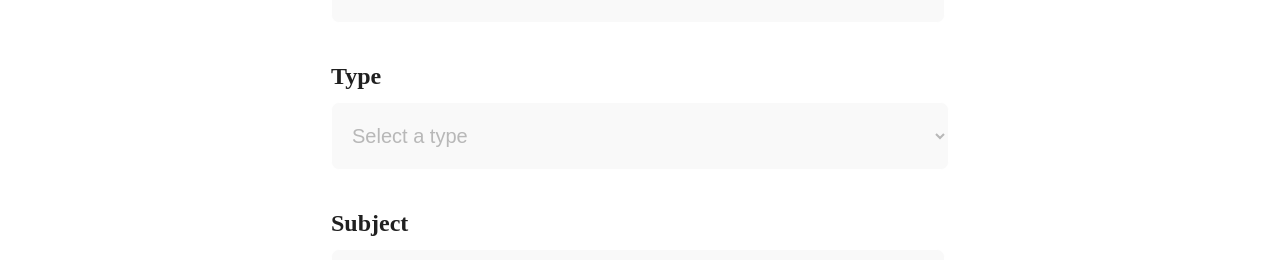
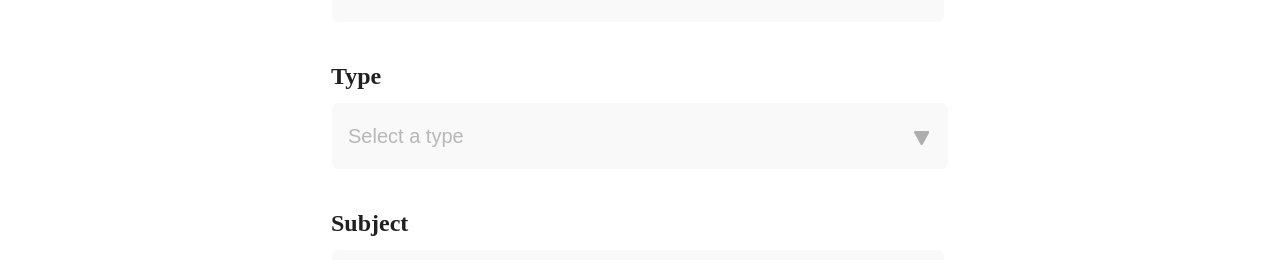
Before and after one commit to Creativehill-Labs/xylo-web-front, a React (Create React App) app: page /helpcenter/submit in a window 1280 px wide. Shown: the part 802-1062 px from the top of the page. Built offline with nearby package versions, Linux system fonts and the light colour scheme; a web font is replaced by a local one.

Commit message:
fix: select 화살표 이미지 변경

```diff
--- a/src/pages/helpCenter/Submit.tsx
+++ b/src/pages/helpCenter/Submit.tsx
@@ -9,6 +9,7 @@ import iconClip from '../../assets/svg/icon-clip.svg';
 import iconClose from '../../assets/svg/icon-close.svg';
 import Icon from '../../components/Icon';
 import HelpCenterTitleBox from '../../components/Partials/HelpCenterTitleBox';
+import SelectDown from '../../assets/png/select-down.png';
 
 const SubmitSection = styled.section`
   max-width: 618px;
@@ -45,6 +46,12 @@ const SubmitText = styled.input`
   }
 `;
 
+const SelectBox = styled.div`
+  display: flex;
+  flex-direction: column;
+  position: relative;
+`;
+
 const SubmitSelect = styled.select`
   width: 618px;
   height: 68px;
@@ -56,6 +63,11 @@ const SubmitSelect = styled.select`
   background-color: #f9f9f9;
   border-radius: 8px;
   color: black;
+  -o-appearance: none;
+  -webkit-appearance: none;
+  -moz-appearance: none;
+  appearance: none;
+
   :focus {
     border: 1px solid #202020;
   }
@@ -67,6 +79,21 @@ const SubmitSelect = styled.select`
     height: 54px;
     margin: 8px 0 24px 0;
     font-size: 14px;
+  }
+`;
+
+const SelectArrow = styled.div`
+  position: absolute;
+  top: 68px;
+  right: 20px;
+  width: 16px;
+  height: 16px;
+  pointer-events: none;
+  background: url('${SelectDown}') no-repeat;
+  background-size: contain;
+  @media screen and (max-width: 767px) {
+    top: 45px;
+    right: 16px;
   }
 `;
 
@@ -218,7 +245,7 @@ const Submit: FC = () => {
                 /^[0-9a-zA-Z]([-_.]?[0-9a-zA-Z])*@[0-9a-zA-Z]([-_.]?[0-9a-zA-Z])*.[a-zA-Z]{2,3}$/i,
             })}
           />
-          <Flex flexDirection="column">
+          <SelectBox>
             <Text
               size={isMobile ? `14px` : `24px`}
               weight="700"
@@ -244,7 +271,8 @@ const Submit: FC = () => {
               <option value="reward">Reward</option>
               <option value="products">Supported Products</option>
             </SubmitSelect>
-          </Flex>
+            <SelectArrow />
+          </SelectBox>
           <Text size={isMobile ? `14px` : `24px`} weight="700" display="block">
             Subject
           </Text>
```
Also changed, not shown: src/assets/png/select-down.png (added).
